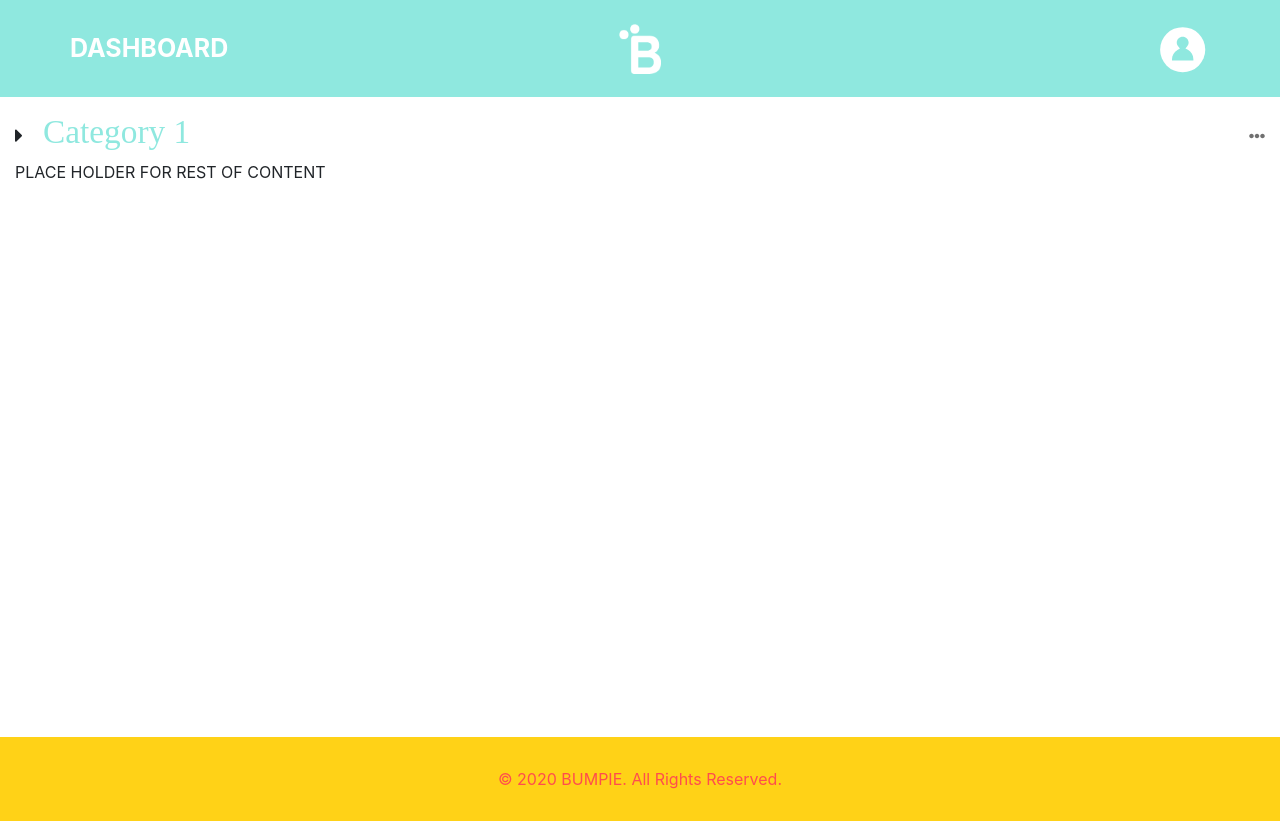
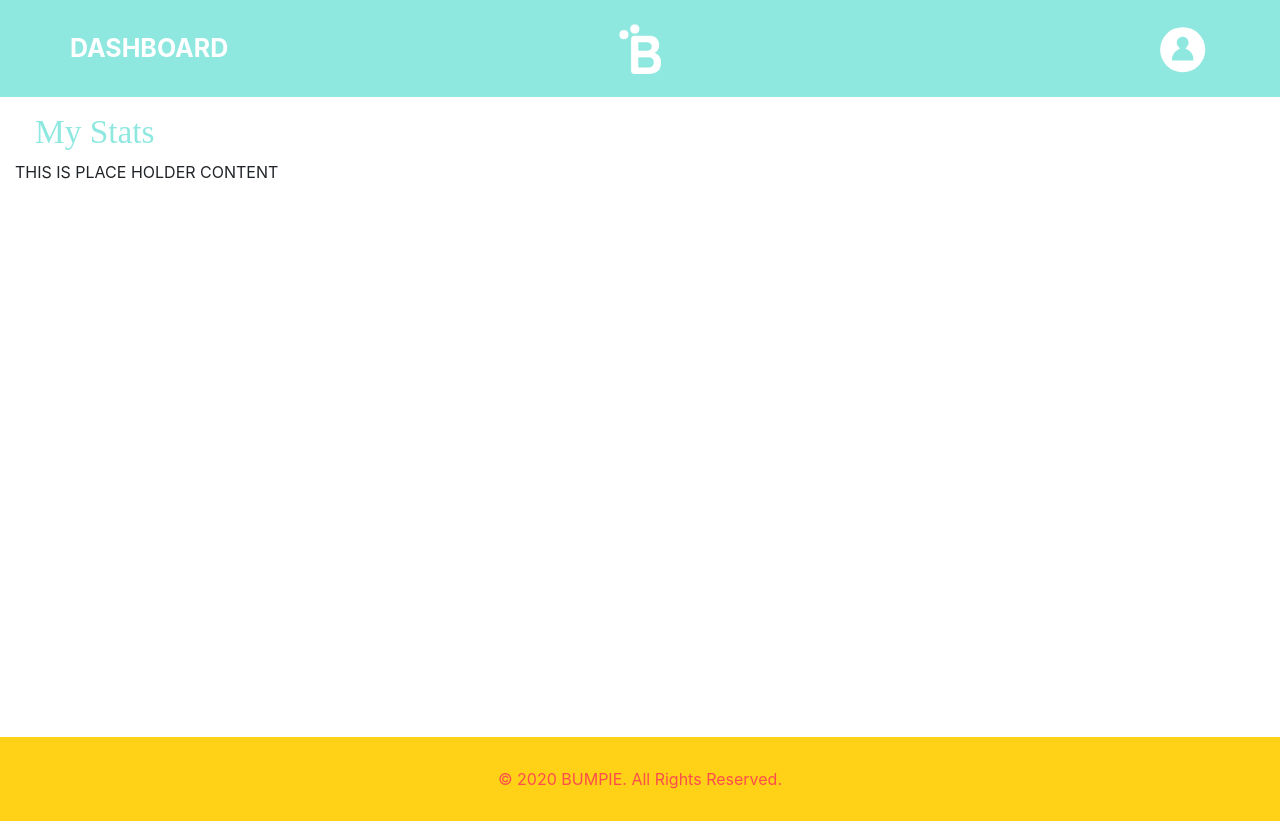
Before and after one commit to Vuologst-Test-Bed/bumpie, a React (Create React App) app in the folder client-react/: page /dashboard in a window 1280 px wide. Built offline with nearby package versions, Linux system fonts and the light colour scheme; what aws-amplify, react-animations would draw is missing.

Commit message:
Create hexagon box component (#108)
* .

* commented out import to past tests

```diff
--- /dev/null
+++ b/client-react/src/dashboard/HexagonBox.js
@@ -0,0 +1,32 @@
+import React from "react";
+import styled from "styled-components";
+const BoxWrapper = styled.div`
+  background-color: white;
+  padding: 15px;
+`;
+
+const TitleWrapper = styled.div`
+  display: flex;
+  align-items: center;
+  justify-content: space-between;
+`;
+
+const Title = styled.h1`
+  color: #8fe8df;
+  font-family: Quicksand;
+  margin-left: 20px;
+  font-size: 25pt;
+`;
+
+const HexagonBox = ({ title }) => {
+  return (
+    <BoxWrapper>
+      <TitleWrapper>
+        <Title>My Stats</Title>
+      </TitleWrapper>
+      <div>THIS IS PLACE HOLDER CONTENT</div>
+    </BoxWrapper>
+  );
+};
+
+export default HexagonBox;
--- a/client-react/src/dashboard/index.js
+++ b/client-react/src/dashboard/index.js
@@ -1,8 +1,13 @@
 import React from "react";
-import CategoryBox from "./CategoryBox";
+//import CategoryBox from "./CategoryBox";
+import HexagonBox from "./HexagonBox";
 
 const Dashboard = () => {
-  return <CategoryBox title="Category 1" />;
+  return (
+    <div>
+      <HexagonBox></HexagonBox>
+    </div>
+  );
 };
 
 export default Dashboard;
```
